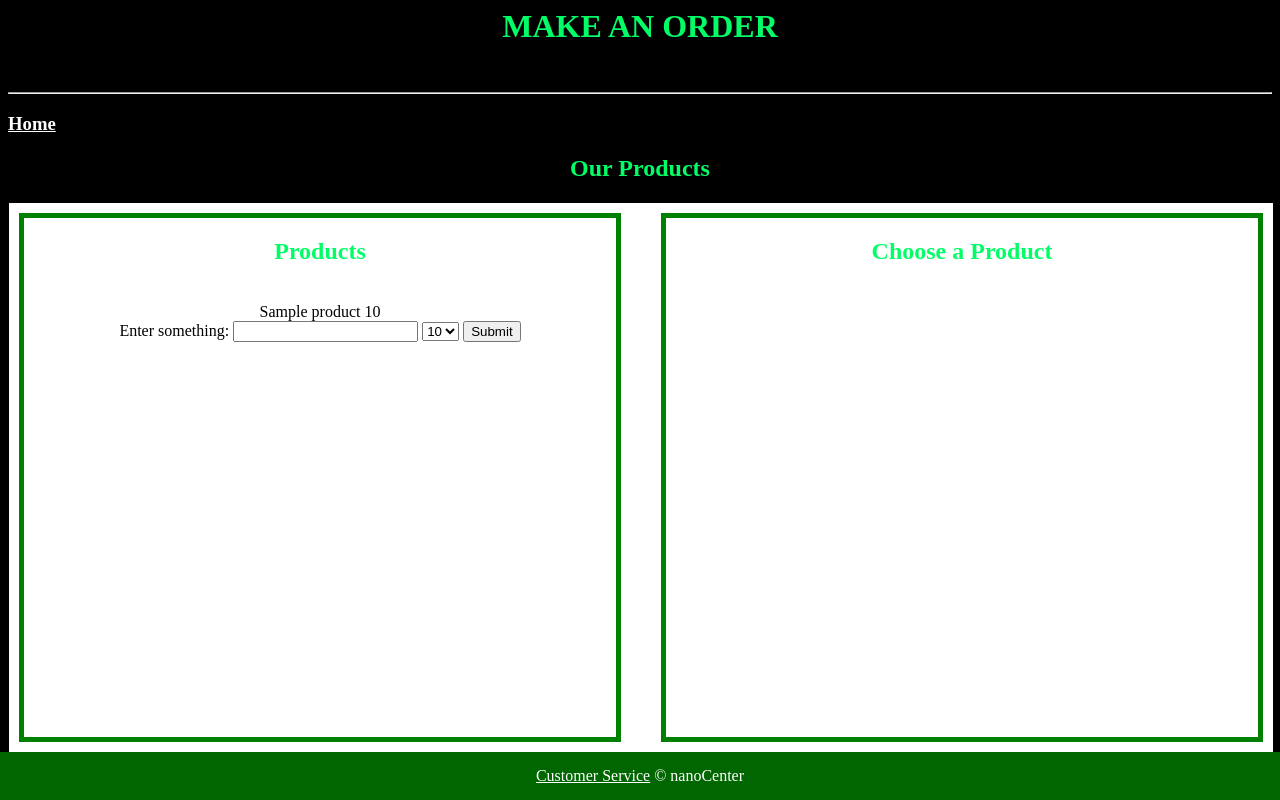
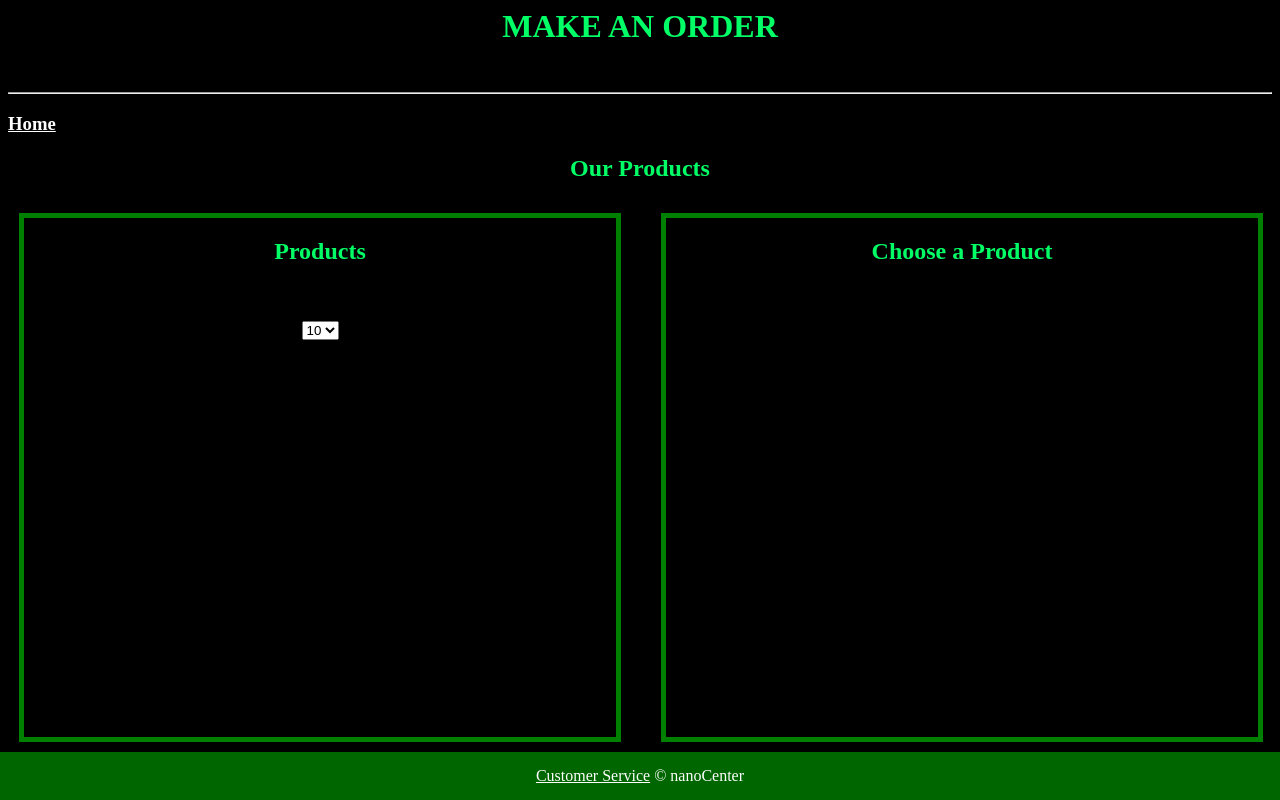
Before and after one commit to edgar-rosales95/nanocenter, a PHP site: page /Makeorder.php in a window 1280 px wide. Run offline with PHP 8.4, Linux system fonts and the light colour scheme; tables that the repository leaves empty or names only in its code hold one stand-in row (values such as "Sample post").

Commit message:
removed enter something lines

```diff
--- a/Makeorder.php
+++ b/Makeorder.php
@@ -26,20 +26,20 @@
 			display: grid;
   			width: 100%;
 			height: 70%;
-  			background: #ffffff;
+  			background: #000000;
   			overflow-x: hidden;
 			grid-template-columns: 1fr 1fr;
 			grid-gap: 20px;
 			border: 1px solid black;
 		}
 			.sidenav-left {
-  			background: #ffffff;
+  			background: #000000;
 			margin: 10px;
 			border: 5px solid green;
 			text-align: center;
 		}
 			.sidenav-right {
-  			background: #ffffff;
+  			background: #000000;
 			margin: 10px;
 			border: 5px solid green;
 			text-align: center;
@@ -123,7 +123,6 @@ while ($row = $result->fetch_assoc()) {
 ?>
 
 <form action="hellodb.php" method="POST">
-    <label>Enter something: <input type="text" name="something"></label>
 <?php
 // Now let's build a select option dropdown from the rows
 echo "<select name='dropdown'>";
@@ -136,7 +135,7 @@ foreach($rows as $row) {
 
 echo "</select>";
 ?>
-    <input type="submit">
+
 </form>
 
 <?php
```
